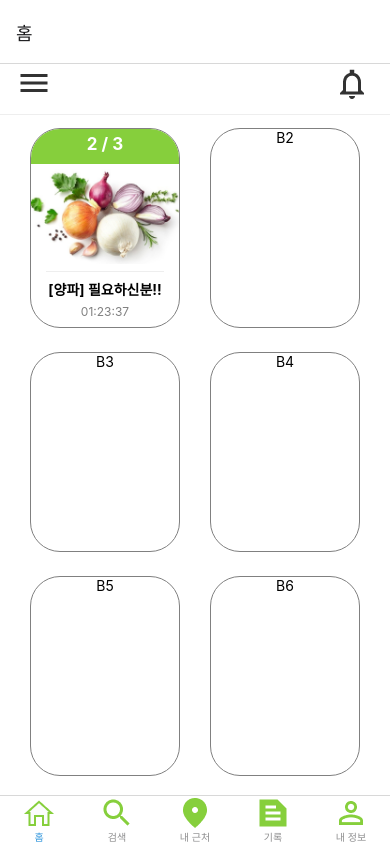
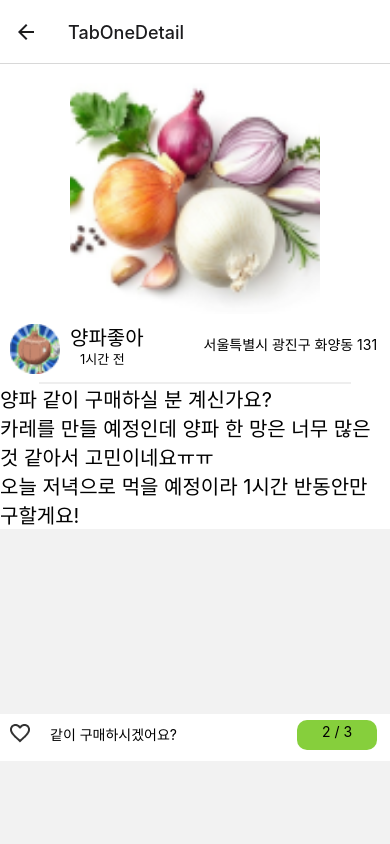
Before and after one commit to 071yoon/HCI, a React Native app: screen /TabOneDetail in a window 390 px wide. Built offline with nearby package versions, Linux system fonts and the light colour scheme; what expo-linking would draw is missing.

Commit message:
✨ add detailed page for main

```diff
--- a/navigation/index.tsx
+++ b/navigation/index.tsx
@@ -24,6 +24,8 @@ import PlaceVector from '../assets/images/PlaceVector.png';
 import ProfileVector from '../assets/images/ProfileVector.png';
 import SearchVector from '../assets/images/SearchVector.png';
 import RecordVector from '../assets/images/RecordVector.png';
+import MainTabOne from '../screens/MainTabOne';
+import itemDetail from '../screens/itemDetail';
 
 
 export default function Navigation({ colorScheme }: { colorScheme: ColorSchemeName }) {
@@ -46,6 +48,7 @@ function RootNavigator() {
   return (
     <Stack.Navigator>
       <Stack.Screen name="Root" component={BottomTabNavigator} options={{ headerShown: false }} />
+      <Stack.Screen name="TabOneDetail" component={itemDetail} />
       <Stack.Screen name="NotFound" component={NotFoundScreen} options={{ title: 'Oops!' }} />
       <Stack.Group screenOptions={{ presentation: 'modal' }}>
         <Stack.Screen name="Modal" component={ModalScreen} />
@@ -71,7 +74,7 @@ function BottomTabNavigator() {
       }}>
       <BottomTab.Screen
         name="TabOne"
-        component={TabOneScreen}
+        component={MainTabOne}
         options={({ navigation }: RootTabScreenProps<'TabOne'>) => ({
           title: '홈',
           tabBarIcon: ({ focused }) => {
--- a/screens/TabOneScreen.tsx
+++ b/screens/MainTabOne.tsx
@@ -5,10 +5,17 @@ import threeBar from '../assets/images/threeBar.png'
 import Alarm from '../assets/images/Alarm.png'
 import { Image } from 'react-native';
 import { ScrollView } from 'react-native';
-import onionSet from '../assets/images/onion-set.png'
+import onionSet from '../assets/images/onion-set.png';
+import { NavigationContainer } from '@react-navigation/native';
+import { createNativeStackNavigator } from '@react-navigation/native-stack';
 import { shouldUseActivityState } from 'react-native-screens';
+import { TouchableOpacity } from 'react-native';
+import itemDetail from './itemDetail';
 
-export default function TabOneScreen({ navigation }: RootTabScreenProps<'TabOne'>) {
+
+const Stack = createNativeStackNavigator();
+
+export default function TabOneScreen({ navigation }: any)  {
   return (
     <ScrollView style={styles.container}>
         <View style={styles.topNav}>
@@ -17,7 +24,7 @@ export default function TabOneScreen({ navigation }: RootTabScreenProps<'TabOne'
         <View style={styles.separator} lightColor="#eee" darkColor="rgba(255,255,255,0.1)" />
         </View>
         <View style={styles.main}>
-        <View style={styles.boxContainer}>
+        <TouchableOpacity style={styles.boxContainer} onPress={() => navigation.navigate('TabOneDetail')}>
             <View style={styles.count}>
             <Text style={styles.countText}>2 / 3</Text>
             </View>
@@ -25,7 +32,7 @@ export default function TabOneScreen({ navigation }: RootTabScreenProps<'TabOne'
             <View style={styles.boxSeparator} lightColor="#eee" darkColor="rgba(255,255,255,0.1)" />
             <Text style={styles.mainText}>[양파] 필요하신분!!</Text>
             <Text style={styles.subText}>01:23:37</Text>
-        </View>
+        </TouchableOpacity>
         <View style={styles.boxContainer}><Text>B2</Text></View>
         <View style={styles.boxContainer}><Text>B3</Text></View>
         <View style={styles.boxContainer}><Text>B4</Text></View>
@@ -104,12 +111,12 @@ const styles = StyleSheet.create({
   bar: {
     position: 'absolute',
     marginLeft: 20,
-    marginTop: 10,
+    marginTop: 15,
   },
   alarm: {
     position: 'absolute',
     marginLeft: 340,
-    marginTop: 5,
+    marginTop: 10,
   },
   separator: {
     marginVertical: 50,
--- /dev/null
+++ b/screens/itemDetail.tsx
@@ -0,0 +1,128 @@
+import { Alert, StyleSheet } from 'react-native';
+import { Text, View } from '../components/Themed';
+import { RootTabScreenProps } from '../types';
+import threeBar from '../assets/images/threeBar.png'
+import Alarm from '../assets/images/Alarm.png'
+import { Image } from 'react-native';
+import { ScrollView } from 'react-native';
+import onionSet from '../assets/images/onion-set.png';
+import { NavigationContainer } from '@react-navigation/native';
+import { createNativeStackNavigator } from '@react-navigation/native-stack';
+import { shouldUseActivityState } from 'react-native-screens';
+import { TouchableOpacity } from 'react-native';
+import onionProfile from '../assets/images/onionProfile.png'
+import { Button } from 'react-native';
+import Heart from '../assets/images/Heart.png';
+
+export default function ItemDetails({ navigation }: any) {
+  return (
+    <View style={styles.container}>
+        <Image style={styles.img} source={onionSet} />
+        <View style={styles.profile}>
+            <Image style={styles.profileImg} source={onionProfile} />
+            <Text style={styles.profileName}>양파좋아</Text>
+            <Text style={styles.profileTime}>1시간 전</Text>
+            <Text style={styles.profileLocation}>서울특별시 광진구 화양동 131</Text>
+            <View style={styles.separator} lightColor="#eee" darkColor="rgba(255,255,255,0.1)" />
+        </View>
+        <Text style={styles.mainArticle}>양파 같이 구매하실 분 계신가요?</Text>
+        <Text style={styles.mainArticle}>카레를 만들 예정인데 양파 한 망은 너무 많은 것 같아서 고민이네요ㅠㅠ</Text>
+        <Text style={styles.mainArticle}>오늘 저녁으로 먹을 예정이라 1시간 반동안만 구할게요!</Text>
+        <View style={styles.down}>
+            <Image style={styles.heart} source={Heart} />
+            <Text style={styles.together}>같이 구매하시겠어요?</Text>
+            <View style={styles.button}>
+                <Text style={styles.ppl}>2 / 3</Text>
+            </View>
+        </View>
+    </View>
+  );
+}
+
+const styles = StyleSheet.create({
+    ppl: {
+        alignSelf: 'center',
+        marginTop: 3,
+        marginBottom: 3,
+    },
+    button: {
+        marginLeft: 110,
+        width: 80,
+        height: 30,
+        marginTop: 6,
+        borderRadius: 10,
+        backgroundColor: '#86CF3C'
+    },
+    together: {
+        marginBottom: 10,
+        marginLeft: 10,
+        marginTop: 10,
+        marginRight: 10,
+    },
+    heart: {
+        marginBottom: 10,
+        marginLeft: 10,
+        marginTop: 10,
+        marginRight: 10,
+    },
+    down: {
+        position: 'absolute',
+        display: 'flex',
+        flexDirection: 'row',
+        width: '100%',
+        height: '10%',
+        marginTop: 650,
+
+    },
+    mainArticle: {
+        textAlign: 'left',
+        fontSize: 20,
+    },
+    profileLocation: {
+        marginLeft: 60,
+        marginTop: 20,
+    },
+    profileTime: {
+        fontSize: 13,
+        position: 'absolute',
+        marginTop: 35,
+        marginLeft: 80,
+    },
+    profileName: {
+        fontSize: 20,
+        marginLeft: 10,
+        marginTop: 8,
+    },
+    profileImg: {
+        width: 50,
+        height: 50,
+        marginTop: 10,
+        marginLeft: 10,
+    },
+    separator: {
+        position: 'absolute',
+        marginTop: 68,
+        height: 2,
+        width: '80%',
+        marginLeft: '10%',
+    },
+    profile: {
+        position: 'relative',
+        alignContent: 'center',
+        width: '100%',
+        height: 70,
+        display: 'flex',
+        flexDirection: 'row',
+    },
+    img: {
+        width: 250,
+        height: 250,
+        alignSelf: 'center'
+    },
+    container: {
+        position: 'relative',
+        display: 'flex',
+        flexDirection: 'column',
+        alignContent: 'center'
+    }
+});
--- a/types.tsx
+++ b/types.tsx
@@ -15,6 +15,7 @@ declare global {
 
 export type RootStackParamList = {
   Root: NavigatorScreenParams<RootTabParamList> | undefined;
+  TabOneDetail: undefined;
   Modal: undefined;
   NotFound: undefined;
 };
@@ -30,6 +31,8 @@ export type RootTabParamList = {
   TabThree: undefined;
   TabFour: undefined;
   TabFive: undefined;
+  TabOneMain: undefined;
+  TabOneDetail: undefined;
 };
 
 export type RootTabScreenProps<Screen extends keyof RootTabParamList> = CompositeScreenProps<
```
Also changed, not shown: assets/images/Heart.png (added), assets/images/onionProfile.png (added). Lines whose indentation alone changed are shown as unchanged.
